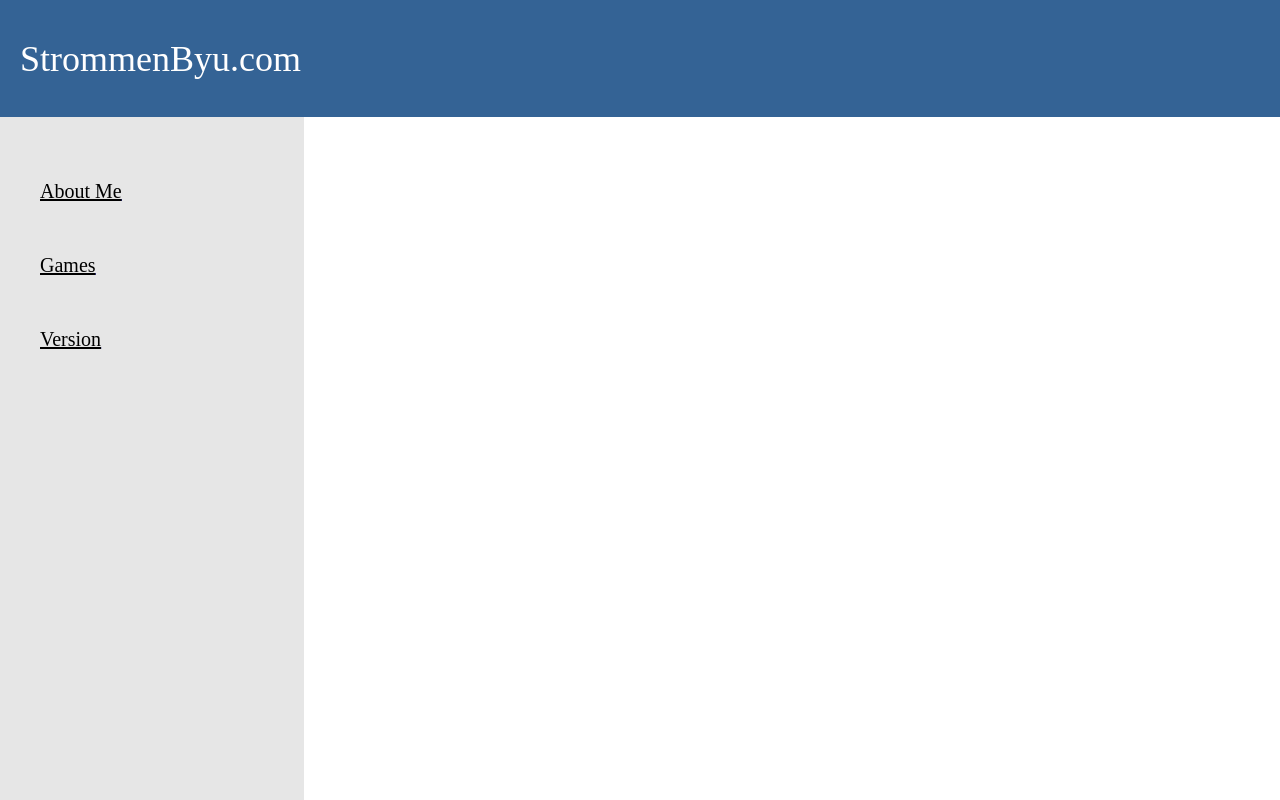
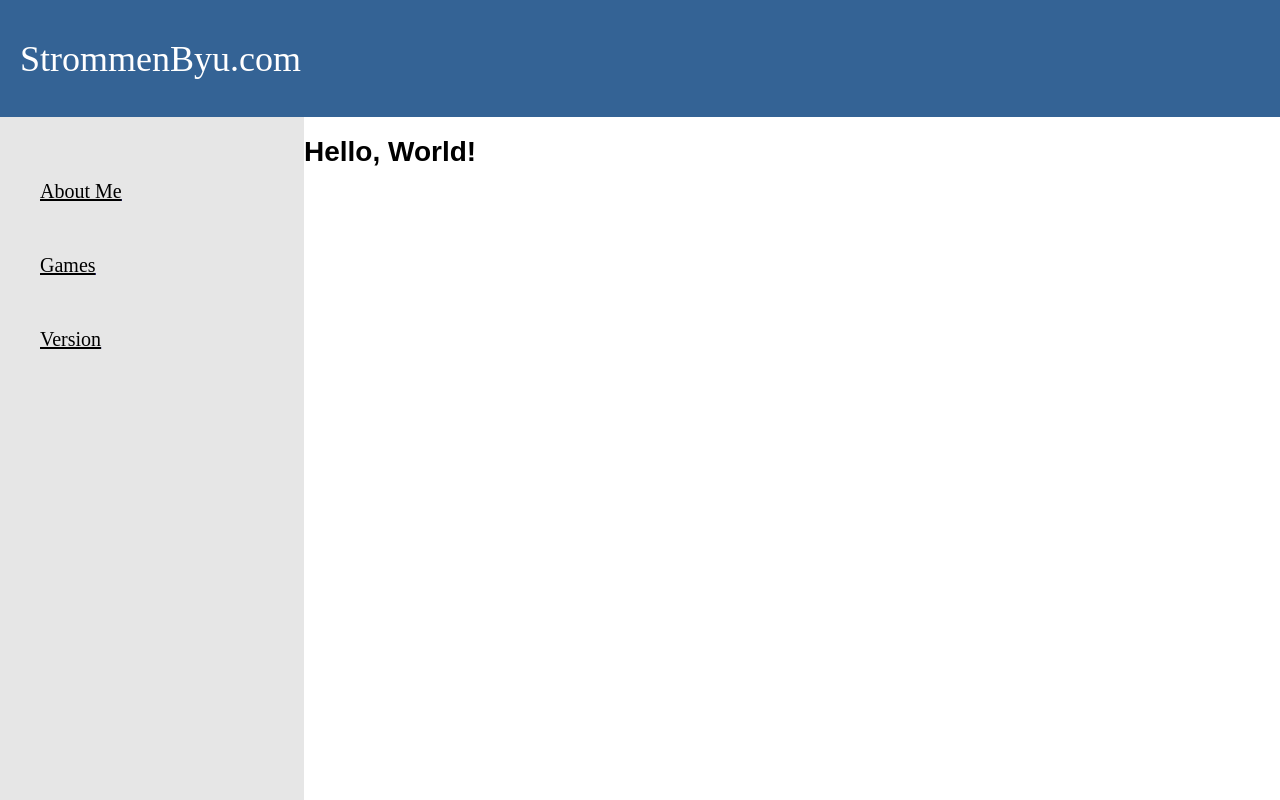
Before and after one commit to jpstrommen95/strommen-byu-app, a React (Create React App) app: page / in a window 1280 px wide. Shown: the top 800 px of the page. Built offline with nearby package versions, Linux system fonts and the light colour scheme.

Commit message:
feat(page): style layout of page content

```diff
--- a/src/index.css
+++ b/src/index.css
@@ -151,7 +151,8 @@
 /* Component Styles - Nav - Side Rail */
 
 .side-nav-rail {
-  /* layout */
+  /* Warn: drift from figma */
+  float: left;
   display: flex;
   width: 264px;
   height: 980px;
@@ -159,8 +160,6 @@
   flex-direction: column;
   align-items: center;
   flex-shrink: 0;
-
-  /* style */
   background: var(--neutral-100, #E6E6E6);
 }
 
@@ -184,6 +183,19 @@
 
 .side-nav-item-name:hover {
   color: var(--brand-500)
+}
+
+/* Component Styles - Nav - Page Content */
+
+.page-content {
+  /* Warn: drift from figma */
+  flex-grow: 1;
+  width: 1656px;
+  height: 980px;
+  justify-content: center;
+  align-items: center;
+  flex-shrink: 0;
+  background: #FFF;
 }
 
 /* Component Styles - Tic-tac-toe (patterns deprecated, do not copy) */
```
